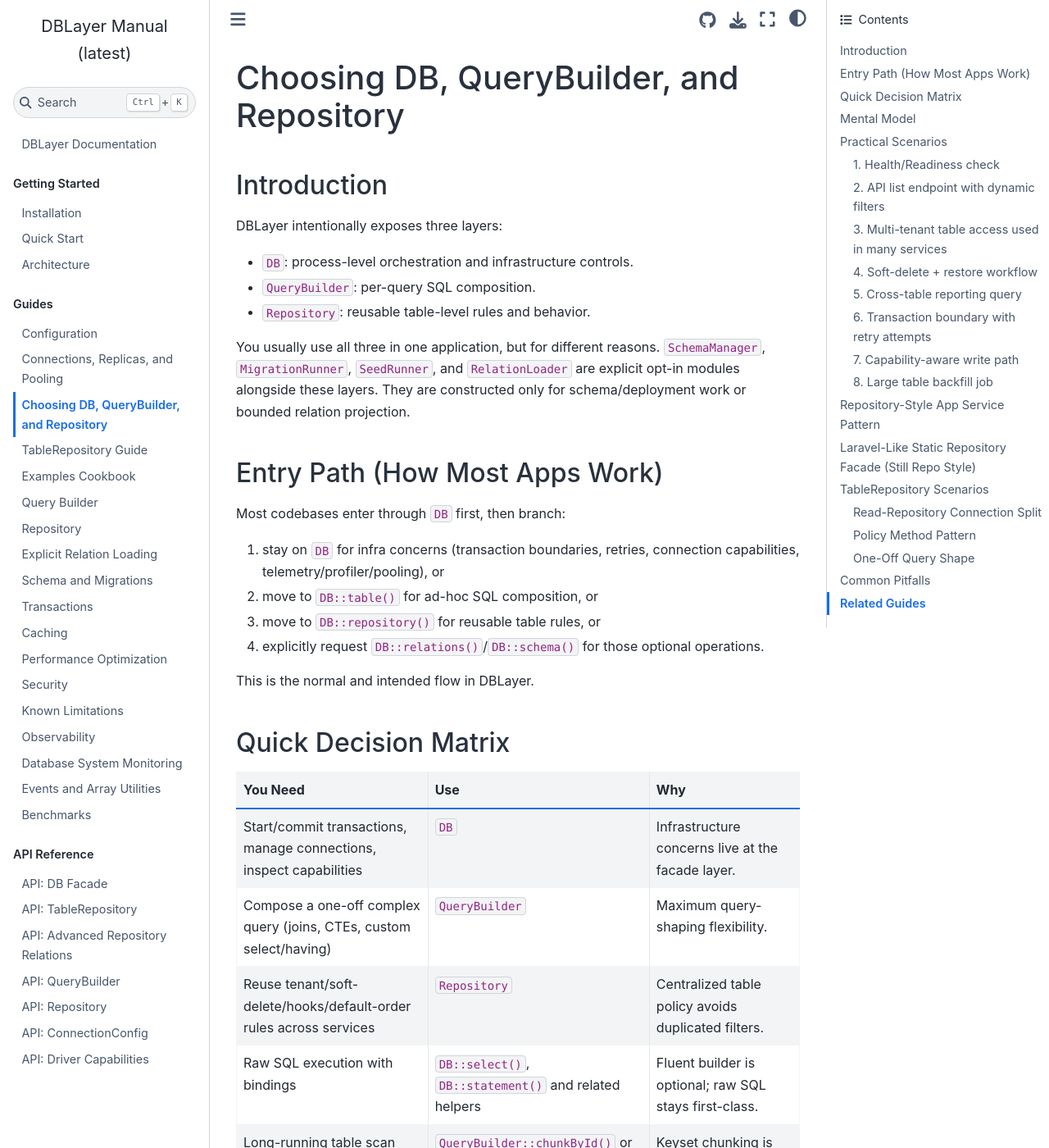
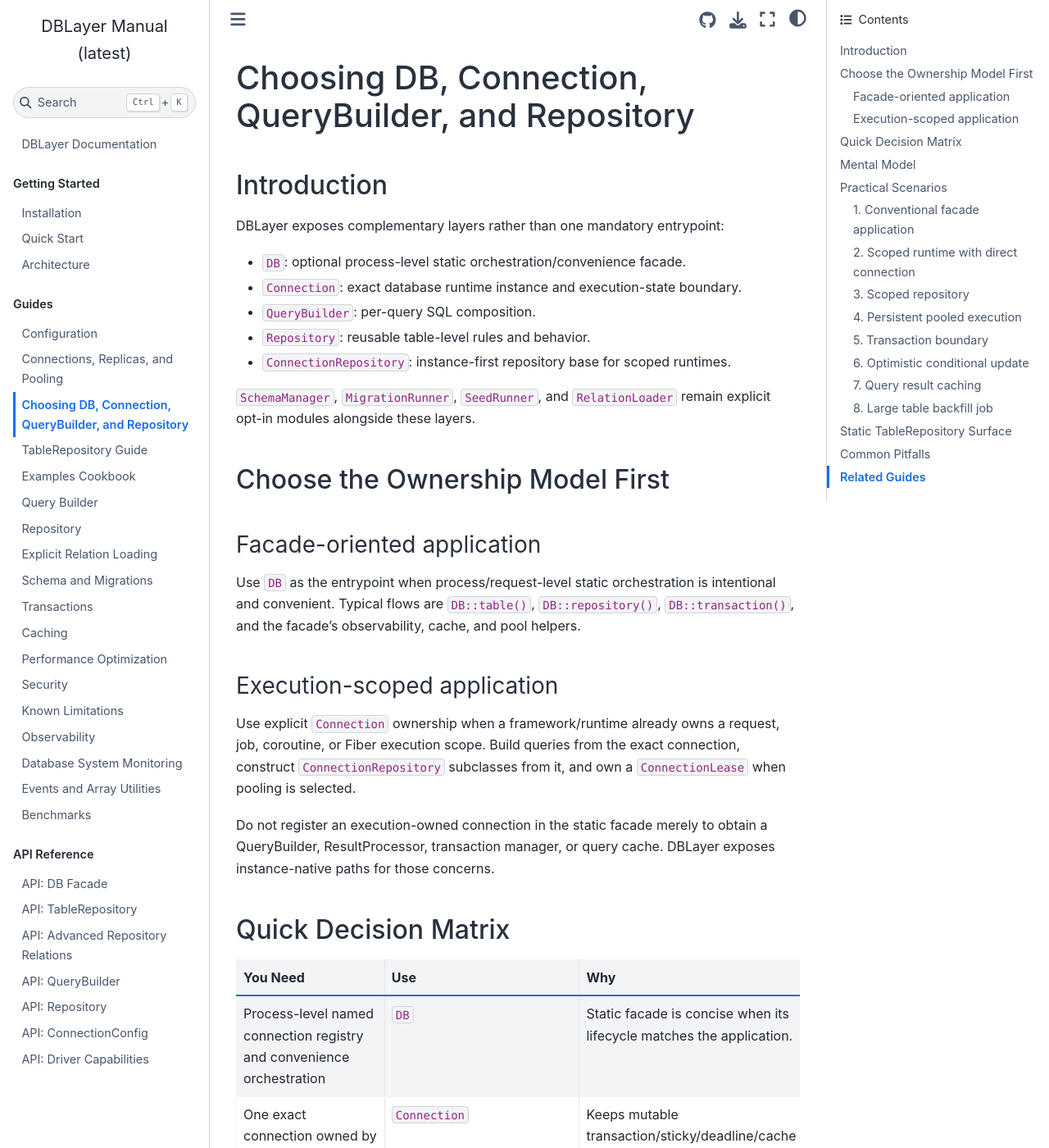
Before and after one commit to infocyph/DBLayer, a Sphinx documentation site: the page built from docs/choosing-api.rst, in a window 1280 px wide and 1400 px high. Shown: the whole window at 82% size. Built offline with Sphinx 7.4.7 and the Sphinx Book theme 1.1.4, drawn with Linux system fonts in a browser that asks for light colours; some of the changed text lies outside the part shown.

Commit message:
docs: add instance-first API selection guidance

```diff
--- a/docs/choosing-api.rst
+++ b/docs/choosing-api.rst
@@ -1,33 +1,42 @@
-Choosing DB, QueryBuilder, and Repository
-=========================================
+Choosing DB, Connection, QueryBuilder, and Repository
+=====================================================
 
 Introduction
 ------------
 
-DBLayer intentionally exposes three layers:
+DBLayer exposes complementary layers rather than one mandatory entrypoint:
 
-- ``DB``: process-level orchestration and infrastructure controls.
+- ``DB``: optional process-level static orchestration/convenience facade.
+- ``Connection``: exact database runtime instance and execution-state boundary.
 - ``QueryBuilder``: per-query SQL composition.
 - ``Repository``: reusable table-level rules and behavior.
+- ``ConnectionRepository``: instance-first repository base for scoped runtimes.
 
-You usually use all three in one application, but for different reasons.
 ``SchemaManager``, ``MigrationRunner``, ``SeedRunner``, and ``RelationLoader``
-are explicit opt-in modules alongside these layers. They are constructed only
-for schema/deployment work or bounded relation projection.
+remain explicit opt-in modules alongside these layers.
 
-Entry Path (How Most Apps Work)
--------------------------------
+Choose the Ownership Model First
+--------------------------------
 
-Most codebases enter through ``DB`` first, then branch:
+Facade-oriented application
+~~~~~~~~~~~~~~~~~~~~~~~~~~~
 
-1. stay on ``DB`` for infra concerns (transaction boundaries, retries,
-   connection capabilities, telemetry/profiler/pooling), or
-2. move to ``DB::table()`` for ad-hoc SQL composition, or
-3. move to ``DB::repository()`` for reusable table rules, or
-4. explicitly request ``DB::relations()``/``DB::schema()`` for those optional
-   operations.
+Use ``DB`` as the entrypoint when process/request-level static orchestration is
+intentional and convenient. Typical flows are ``DB::table()``,
+``DB::repository()``, ``DB::transaction()``, and the facade's observability,
+cache, and pool helpers.
 
-This is the normal and intended flow in DBLayer.
+Execution-scoped application
+~~~~~~~~~~~~~~~~~~~~~~~~~~~~
+
+Use explicit ``Connection`` ownership when a framework/runtime already owns a
+request, job, coroutine, or Fiber execution scope. Build queries from the exact
+connection, construct ``ConnectionRepository`` subclasses from it, and own a
+``ConnectionLease`` when pooling is selected.
+
+Do not register an execution-owned connection in the static facade merely to
+obtain a QueryBuilder, ResultProcessor, transaction manager, or query cache.
+DBLayer exposes instance-native paths for those concerns.
 
 Quick Decision Matrix
 ---------------------
@@ -38,107 +47,112 @@
    * - You Need
      - Use
      - Why
-   * - Start/commit transactions, manage connections, inspect capabilities
+   * - Process-level named connection registry and convenience orchestration
      - ``DB``
-     - Infrastructure concerns live at the facade layer.
+     - Static facade is concise when its lifecycle matches the application.
+   * - One exact connection owned by a request/job/Fiber scope
+     - ``Connection``
+     - Keeps mutable transaction/sticky/deadline/cache state execution-owned.
+   * - Persistent pooled connection with explicit checkout ownership
+     - ``PoolManager::checkout()`` / ``ConnectionLease``
+     - Lease token proves the active reuse generation and prevents stale release.
    * - Compose a one-off complex query (joins, CTEs, custom select/having)
      - ``QueryBuilder``
      - Maximum query-shaping flexibility.
-   * - Reuse tenant/soft-delete/hooks/default-order rules across services
+   * - Reuse tenant/soft-delete/hooks/default-order rules
      - ``Repository``
      - Centralized table policy avoids duplicated filters.
+   * - Build a repository directly from an owned connection
+     - ``ConnectionRepository``
+     - Derives DBLayer's executor/result processor without static facade state.
    * - Raw SQL execution with bindings
-     - ``DB::select()``, ``DB::statement()`` and related helpers
-     - Fluent builder is optional; raw SQL stays first-class.
+     - ``Connection`` or ``DB`` raw helpers
+     - Raw SQL remains first-class in either ownership model.
    * - Long-running table scan with stable pagination
      - ``QueryBuilder::chunkById()`` or ``Repository::chunkById()``
      - Keyset chunking is safer than offset paging under writes.
-   * - Attach related rows to an already selected parent list
-     - ``DB::relations()``
-     - Bounded set-based projection avoids hidden N+1 queries.
    * - Create/alter schema or execute deployment manifests
-     - ``DB::schema()``, ``MigrationRunner``, ``SeedRunner``
+     - ``SchemaManager``, ``MigrationRunner``, ``SeedRunner``
      - DDL and deployment work remains explicit and outside ordinary queries.
 
 Mental Model
 ------------
 
-- ``DB`` answers: "How should this run?"
+- ``DB`` answers: "Do I want process-level static convenience?"
+- ``Connection`` answers: "Which exact database runtime owns this execution?"
 - ``QueryBuilder`` answers: "What SQL should be emitted?"
 - ``Repository`` answers: "What table rules must always apply?"
-
-If the question is about operational behavior (timeouts, retries, transactions,
-telemetry), start at ``DB``. If it is about SQL shape, start at builder. If it
-is about consistent table policies, start at repository.
+- ``PoolManager``/``ConnectionLease`` answer: "Who owns this pooled connection
+  reuse generation?"
 
 Practical Scenarios
 -------------------
 
-1. Health/Readiness check
-~~~~~~~~~~~~~~~~~~~~~~~~~
-
-Use the facade:
-
-.. code-block:: php
-
-   $ok = DB::ping();
-   $version = DB::version();
-
-2. API list endpoint with dynamic filters
-~~~~~~~~~~~~~~~~~~~~~~~~~~~~~~~~~~~~~~~~~
-
-Use builder for ad-hoc query shape:
+1. Conventional facade application
+~~~~~~~~~~~~~~~~~~~~~~~~~~~~~~~~~~
 
 .. code-block:: php
 
    $rows = DB::table('users')
-       ->select('id', 'email', 'name')
-       ->when($onlyActive, fn ($q) => $q->where('active', '=', 1))
-       ->when($role !== null, fn ($q) => $q->where('role', '=', $role))
+       ->where('active', '=', 1)
        ->orderBy('id', 'desc')
-       ->forPage($page, 20)
+       ->limit(20)
        ->get();
 
-3. Multi-tenant table access used in many services
-~~~~~~~~~~~~~~~~~~~~~~~~~~~~~~~~~~~~~~~~~~~~~~~~~~
-
-Use repository so tenant rules are centralized:
+2. Scoped runtime with direct connection
+~~~~~~~~~~~~~~~~~~~~~~~~~~~~~~~~~~~~~~~~
 
 .. code-block:: php
 
-   $users = DB::repository('users')->forTenant($tenantId);
-   $active = $users->get(fn ($q) => $q->where('active', '=', 1));
+   $connection = new Connection($config, 'main');
 
-4. Soft-delete + restore workflow
-~~~~~~~~~~~~~~~~~~~~~~~~~~~~~~~~~
+   $rows = $connection->table('users')
+       ->where('active', '=', 1)
+       ->get();
 
-Use repository feature toggles:
+The host runtime owns ``$connection`` until its execution cleanup boundary.
+
+3. Scoped repository
+~~~~~~~~~~~~~~~~~~~~
 
 .. code-block:: php
 
-   $users = DB::repository('users')->enableSoftDeletes();
-   $users->deleteById($id);
-   $users->restoreById($id);
+   final class UserRepository extends ConnectionRepository
+   {
+       protected function table(): string
+       {
+           return 'users';
+       }
+   }
 
-5. Cross-table reporting query
+   $users = (new UserRepository($connection))
+       ->forTenant($tenantId)
+       ->enableSoftDeletes();
+
+   $active = $users->get(
+       static fn ($q) => $q->where('active', '=', 1),
+   );
+
+4. Persistent pooled execution
 ~~~~~~~~~~~~~~~~~~~~~~~~~~~~~~
-
-Use builder for joins and aggregate shaping:
 
 .. code-block:: php
 
-   $rows = DB::table('orders')->as('o')
-       ->joinAs('users', 'u', 'o.user_id', '=', 'u.id')
-       ->select('u.email')
-       ->selectRaw('count(*) as orders_count')
-       ->groupBy('u.email')
-       ->having('orders_count', '>=', 5)
-       ->get();
+   $lease = $poolManager->checkout('main');
 
-6. Transaction boundary with retry attempts
-~~~~~~~~~~~~~~~~~~~~~~~~~~~~~~~~~~~~~~~~~~~
+   try {
+       $connection = $lease->connection();
+       $rows = $connection->table('events')->limit(100)->get();
+   } finally {
+       $lease->release();
+   }
 
-Use facade transaction orchestration; repository/builder calls can live inside:
+Use ``PoolManager::using()`` when callback-scoped ownership is sufficient.
+
+5. Transaction boundary
+~~~~~~~~~~~~~~~~~~~~~~~
+
+Facade model:
 
 .. code-block:: php
 
@@ -147,27 +161,51 @@
        DB::table('accounts')->where('id', '=', 2)->update(['balance' => 1100]);
    }, attempts: 3);
 
-7. Capability-aware write path
-~~~~~~~~~~~~~~~~~~~~~~~~~~~~~~
+Instance-owned model uses the transaction engine on the exact ``Connection``.
+Keep all work in that transaction bound to the same connection instance.
 
-Use facade capabilities to branch behavior:
+6. Optimistic conditional update
+~~~~~~~~~~~~~~~~~~~~~~~~~~~~~~~~
+
+Use repository versioned writes rather than application-level read-before-write
+logic:
 
 .. code-block:: php
 
-   if (DB::supportsReturning()) {
-       $row = DB::table('users')->insertReturning(['email' => $email]);
-   } else {
-       DB::table('users')->insert(['email' => $email]);
-   }
+   $updated = $users->updateByIdWithVersion(
+       $id,
+       ['payload' => $newPayload],
+       $expectedRevision,
+       'revision',
+   );
+
+Higher layers own the meaning of the revision conflict; DBLayer owns the atomic
+conditional write primitive.
+
+7. Query result caching
+~~~~~~~~~~~~~~~~~~~~~~~
+
+Facade applications can configure cache through ``DB::setCache()``. Scoped
+runtimes should attach the backend to the exact connection:
+
+.. code-block:: php
+
+   $connection->setQueryCache($cache);
+
+   $row = $connection->table('users')
+       ->where('id', '=', $id)
+       ->cacheFor(60)
+       ->first();
+
+Structured write invalidation follows the same exact connection and runs after
+successful top-level commit.
 
 8. Large table backfill job
 ~~~~~~~~~~~~~~~~~~~~~~~~~~~
 
-Use bounded keyset batches from builder or repository:
-
 .. code-block:: php
 
-   DB::table('events')
+   $connection->table('events')
        ->orderBy('id')
        ->chunkById(1000, function (array $rows): bool {
            // process rows
@@ -178,74 +216,24 @@
 
 .. code-block:: php
 
-   foreach (DB::table('events')->lazyById(1000, 'id', $checkpoint) as $event) {
+   foreach ($connection->table('events')->lazyById(1000, 'id', $checkpoint) as $event) {
        // process and persist $event['id'] as the next restart checkpoint
    }
 
 Use ``unbufferedStream()`` only when a single occupied connection is acceptable.
 MySQL disables client buffering; PostgreSQL uses server-cursor fetch batches.
 
-Repository-Style App Service Pattern
-------------------------------------
+Static TableRepository Surface
+------------------------------
 
-If you want repository-oriented naming in your app, wrap DBLayer repository with
-composition:
-
-.. code-block:: php
-
-   use Infocyph\DBLayer\DB;
-   use Infocyph\DBLayer\Query\Repository;
-
-   final class UserRepository
-   {
-       public function __construct(private readonly Repository $repo) {}
-
-       public static function make(int $tenantId): self
-       {
-           $repo = DB::repository('users')
-               ->forTenant($tenantId)
-               ->enableSoftDeletes()
-               ->setDefaultOrder('id', 'desc');
-
-           return new self($repo);
-       }
-
-       public function findActiveByEmail(string $email): ?array
-       {
-           return $this->repo->first(
-               fn ($q) => $q->where('active', '=', 1)->where('email', '=', $email)
-           );
-       }
-   }
-
-This keeps domain naming explicit without turning DBLayer into an ORM
-system.
-
-Laravel-Like Static Repository Facade (Still Repo Style)
---------------------------------------------------------
-
-If you want a class that *feels* like a static repository API (``User::find()``,
-``User::create()``, ``User::query()``), you can build one on top of repository.
-This is still not ORM behavior; it is repository delegation.
-
-DBLayer includes this base class directly:
-
-- ``Infocyph\DBLayer\Repository\TableRepository``
+If you intentionally want a Laravel-like static repository surface, DBLayer's
+``TableRepository`` remains available:
 
 .. code-block:: php
 
    use Infocyph\DBLayer\Repository\TableRepository;
-   use Infocyph\DBLayer\Query\Repository;
 
-   abstract class AppTableRepository extends TableRepository
-   {
-       protected static function configureRepository(Repository $repository): Repository
-       {
-           return $repository->enableSoftDeletes();
-       }
-   }
-
-   final class User extends AppTableRepository
+   final class User extends TableRepository
    {
        protected static string $table = 'users';
        protected static ?string $connection = 'main';
@@ -253,81 +241,32 @@
 
    $one = User::find(1);
    $recent = User::query()->orderBy('id', 'desc')->limit(20)->get();
-   $tenantActive = User::forTenant(10)->get(fn ($q) => $q->where('active', '=', 1));
-   $reportRows = User::query('reporting')->limit(20)->get();
 
-What this gives:
-
-- repository-oriented class ergonomics
-- table and connection mapping in one class
-- full repository features (tenant scope, soft deletes, optimistic locking,
-  hooks, casts)
-
-What this intentionally does not give:
-
-- ORM relations/identity map/dirty tracking/unit-of-work
-
-TableRepository Scenarios
--------------------------
-
-Read-Repository Connection Split
-~~~~~~~~~~~~~~~~~~~~~~~~~~~~~~~~
-
-.. code-block:: php
-
-   final class UserReadRepository extends TableRepository
-   {
-       protected static string $table = 'users';
-       protected static ?string $connection = 'reporting';
-   }
-
-Policy Method Pattern
-~~~~~~~~~~~~~~~~~~~~~
-
-.. code-block:: php
-
-   final class User extends TableRepository
-   {
-       protected static string $table = 'users';
-
-       public static function activeForTenant(int $tenantId)
-       {
-           return static::forTenant($tenantId)
-               ->get(fn ($q) => $q->where('active', '=', 1));
-       }
-   }
-
-One-Off Query Shape
-~~~~~~~~~~~~~~~~~~~
-
-.. code-block:: php
-
-   $recentEmails = User::query()
-       ->select('email')
-       ->where('created_at', '>=', $since)
-       ->orderBy('id', 'desc')
-       ->limit(100)
-       ->pluck('email');
+This is repository delegation, not ORM identity-map/unit-of-work behavior.
 
 Common Pitfalls
 ---------------
 
-- Treating ``DB`` and ``Repository`` as interchangeable abstractions. They have
-  different responsibilities.
-- Repeating tenant/soft-delete filters manually in every builder query instead
-  of centralizing them in a repository.
-- Using offset paging for long-running jobs where ``chunkById()`` would be
-  safer.
+- Assuming the static ``DB`` facade is mandatory when the host already owns an
+  execution-scoped connection lifecycle.
+- Building a second pool, transaction manager, query cache, retry engine, or
+  schema layer in the host instead of composing DBLayer's native mechanisms.
+- Repeating tenant/soft-delete filters manually instead of centralizing them in
+  a repository.
+- Using ``PoolManager::get()``/bare references as the normal persistent-runtime
+  ownership API instead of tokenized ``checkout()`` leases.
 - Mixing optimistic-locking writes with blind updates on the same rows.
+- Replacing native ``upsert()``/conditional update semantics with
+  SELECT-before-write application code.
 
 Related Guides
 --------------
 
-- See ``table-repository`` for class-based repository-oriented usage patterns.
-- See ``examples-cookbook`` for ready-to-use end-to-end snippets.
+- See ``connections`` for replicas, leases, pooling, and reuse sanitation.
+- See ``caching`` for connection-owned query-cache semantics.
+- See ``repository`` and ``api-repository`` for repository policy and
+  ``ConnectionRepository``.
+- See ``table-repository`` for static class-based repository usage.
 - See ``query-builder`` for SQL composition patterns.
-- See ``repository`` for policy features and lifecycle hooks.
-- See ``relation-loading`` for explicit bounded row projection.
 - See ``schema-migrations`` for DDL, migration, and seeding contracts.
 - See ``transactions`` for retry and nested transaction behavior.
-- See ``connections`` for replicas, sticky reads, and pooling.
```
